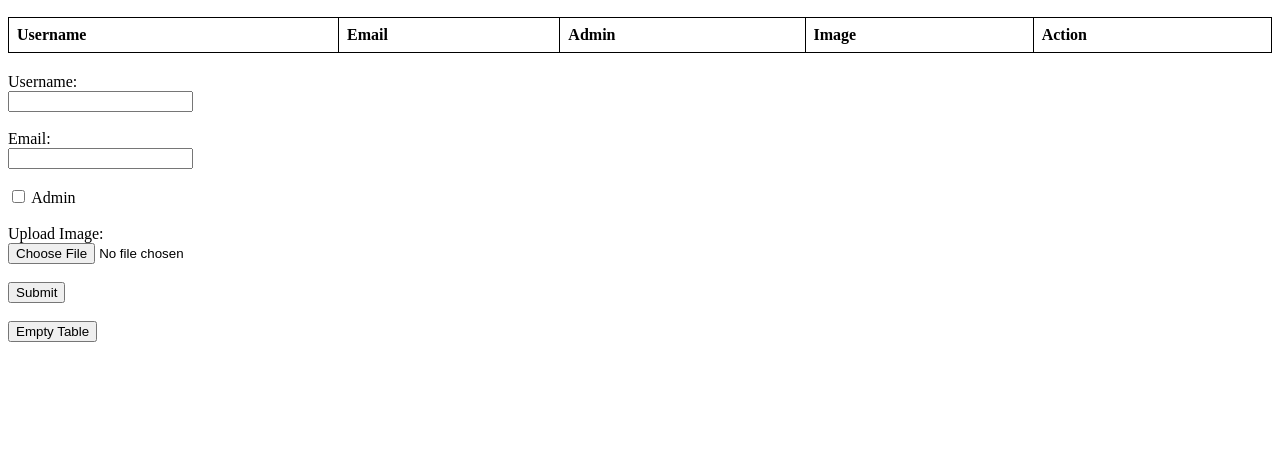
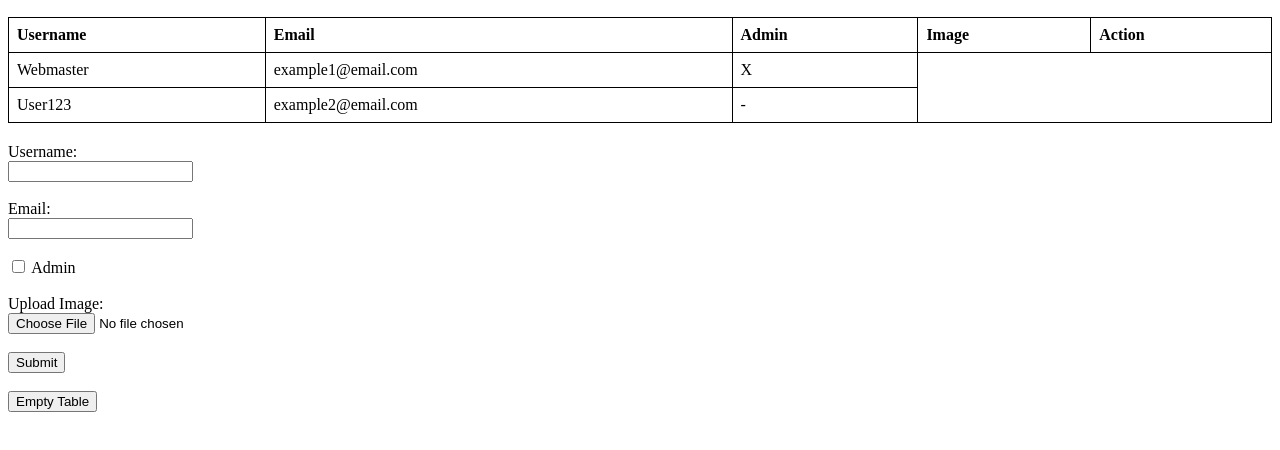
Before and after one commit to danabananaunu/week2, a plain HTML site: page index.html in a window 1280 px wide. Shown: the part 50-500 px from the top of the page. Drawn offline with Linux system fonts and the light colour scheme.

Commit message:
Add files via upload

```diff
--- a/index.html
+++ b/index.html
@@ -36,6 +36,16 @@
             </tr>
         </thead>
         <tbody>
+            <tr>
+                <td>Webmaster</td>
+                <td>example1@email.com</td>
+                <td>X</td>
+            </tr>
+            <tr>
+                <td>User123</td>
+                <td>example2@email.com</td>
+                <td>-</td>
+            </tr>
         </tbody>
     </table>
 
```
